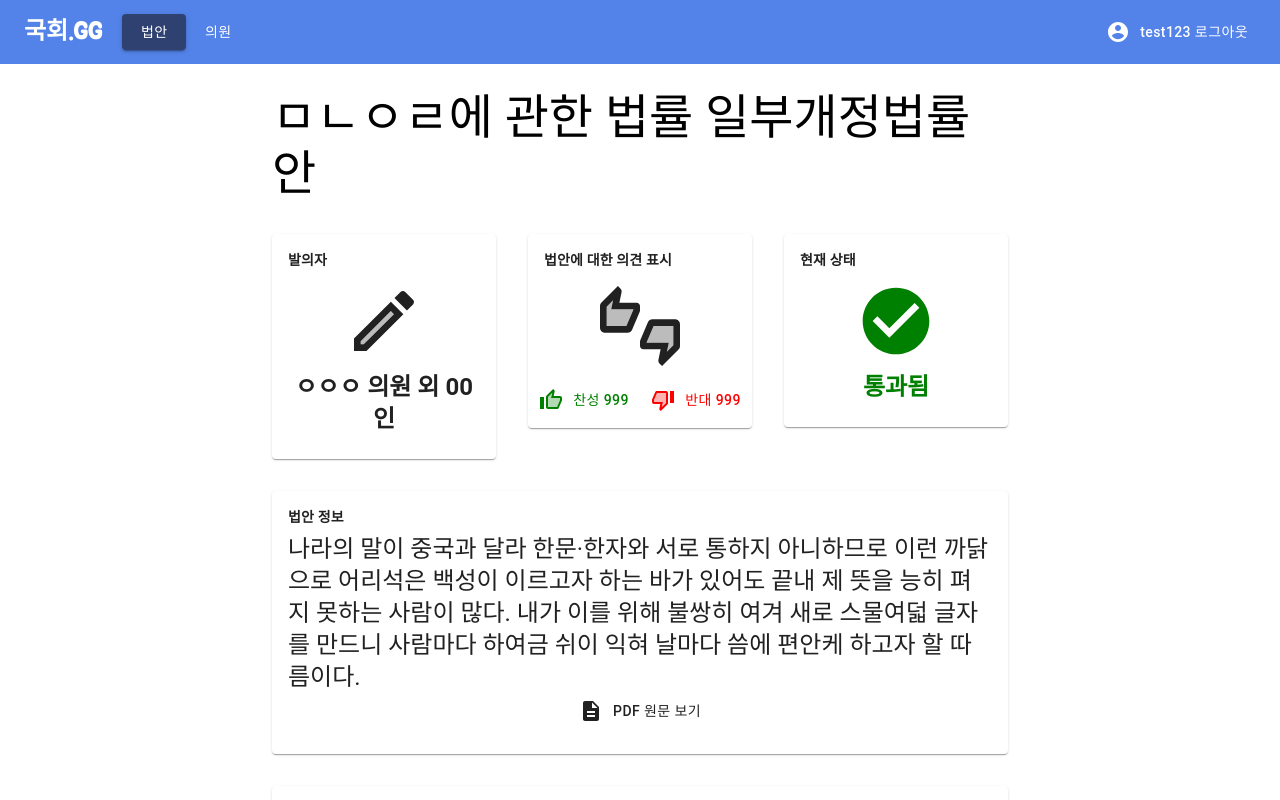
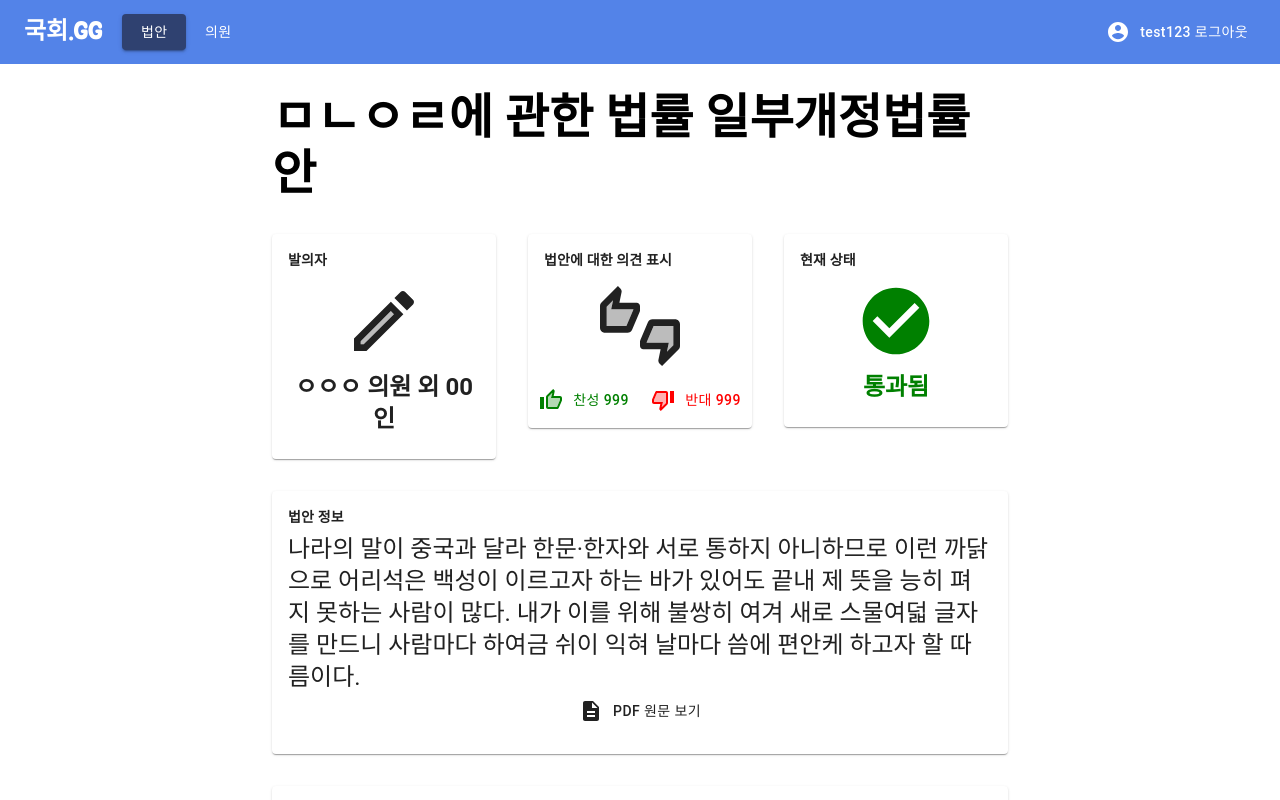
Before and after one commit to stg0123/assembly_project, a React (Create React App) app in the folder client/: page /content in a window 1280 px wide. Shown: the top 800 px of the page. Built offline with nearby package versions, Linux system fonts and the light colour scheme.

Commit message:
[FRONTEND] 법안 상세 정보 페이지 자잘한 수정

```diff
--- a/client/src/components/LawContent.js
+++ b/client/src/components/LawContent.js
@@ -128,7 +128,7 @@ function LawContent() {
             <Grid container className={classes.grid} spacing={4}>
                 <Grid item xs={12}>
                     <Grid container justify='center'>
-                        <Typography variant='h3'>ㅁㄴㅇㄹ에 관한 법률 일부개정법률안</Typography>
+                        <Typography variant='h3'><b>ㅁㄴㅇㄹ에 관한 법률 일부개정법률안</b></Typography>
                     </Grid>
                 </Grid>
                 <Grid item xs={12} sm={4}>
```
